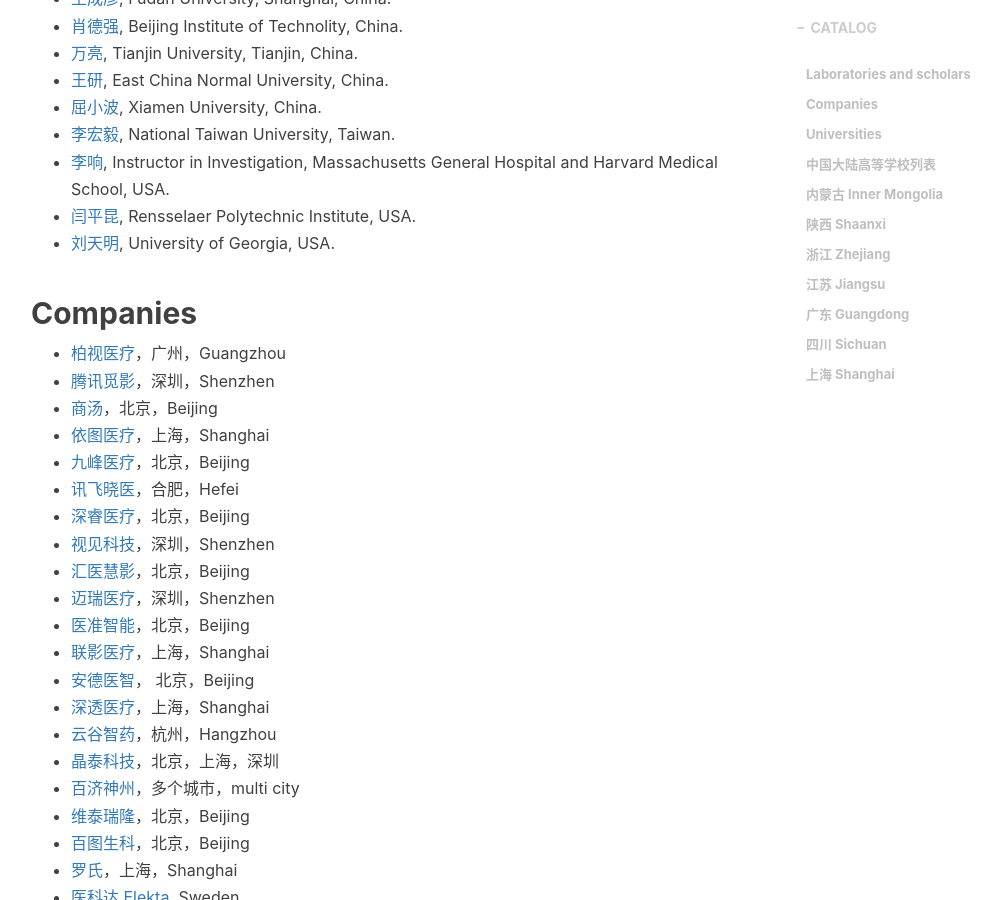
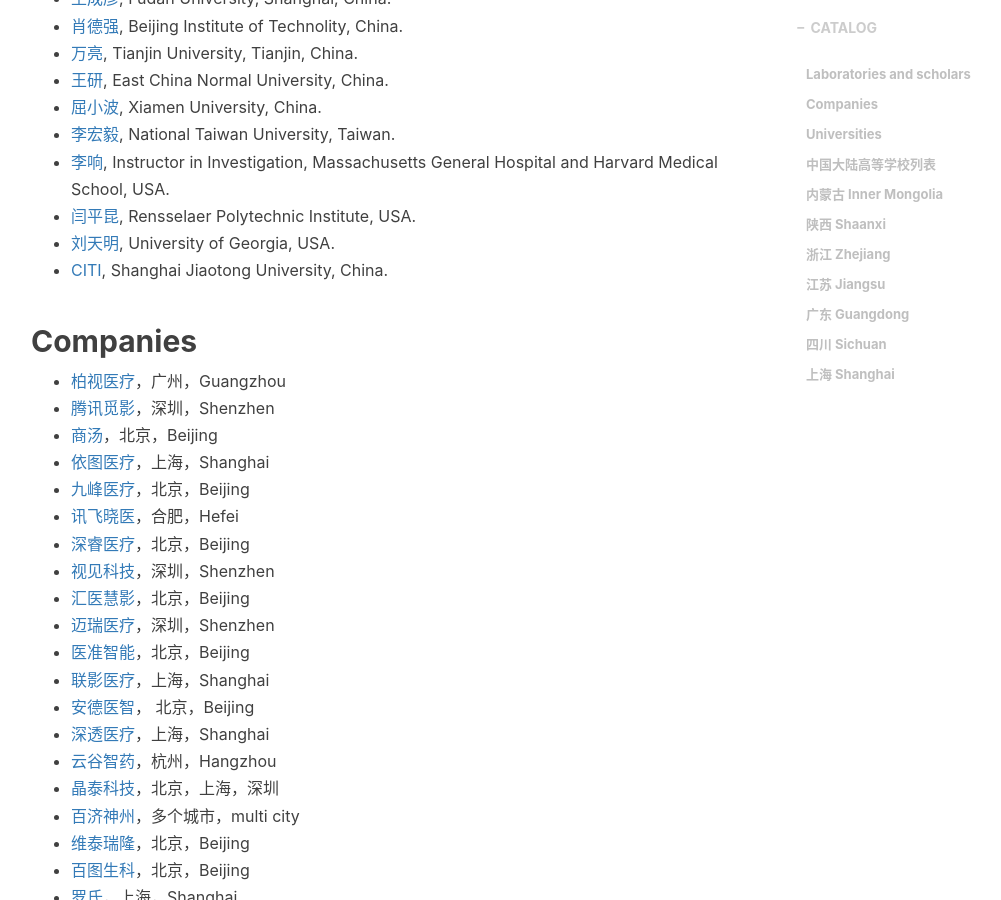
Before and after one commit to jizhang02/jizhang02.github.io, a Jekyll site: the page built from _posts/2020-02-26-csinfo.markdown, in a window 1280 px wide and 900 px high, scrolled down 2814 px. Shown: the whole window, without its empty margins (234-1235 px from the left). Built offline with Jekyll 4.4.1, drawn with Linux system fonts in a browser that asks for light colours; nearby versions of some CDN libraries; library files that are not in the unit come from our copies; a script that is not in the unit is left out; comment, search, counter and statistics services are not loaded.

Commit message:
Update 2020-02-26-csinfo.markdown

```diff
--- a/_posts/2020-02-26-csinfo.markdown
+++ b/_posts/2020-02-26-csinfo.markdown
@@ -86,6 +86,7 @@
 * [李响](https://xiangli-shaun.github.io/), Instructor in Investigation, Massachusetts General Hospital and Harvard Medical School, USA.
 * [闫平昆](https://dial.rpi.edu/people/pingkun-yan), Rensselaer Polytechnic Institute, USA.
 * [刘天明](https://cobweb.cs.uga.edu/~tliu/), University of Georgia, USA.
+* [CITI](https://citi-imr.sjtu.edu.cn/index.html), Shanghai Jiaotong University, China.
 
 ## Companies
 * [柏视医疗](https://www.pvmedtech.com/index.html)，广州，Guangzhou
```
